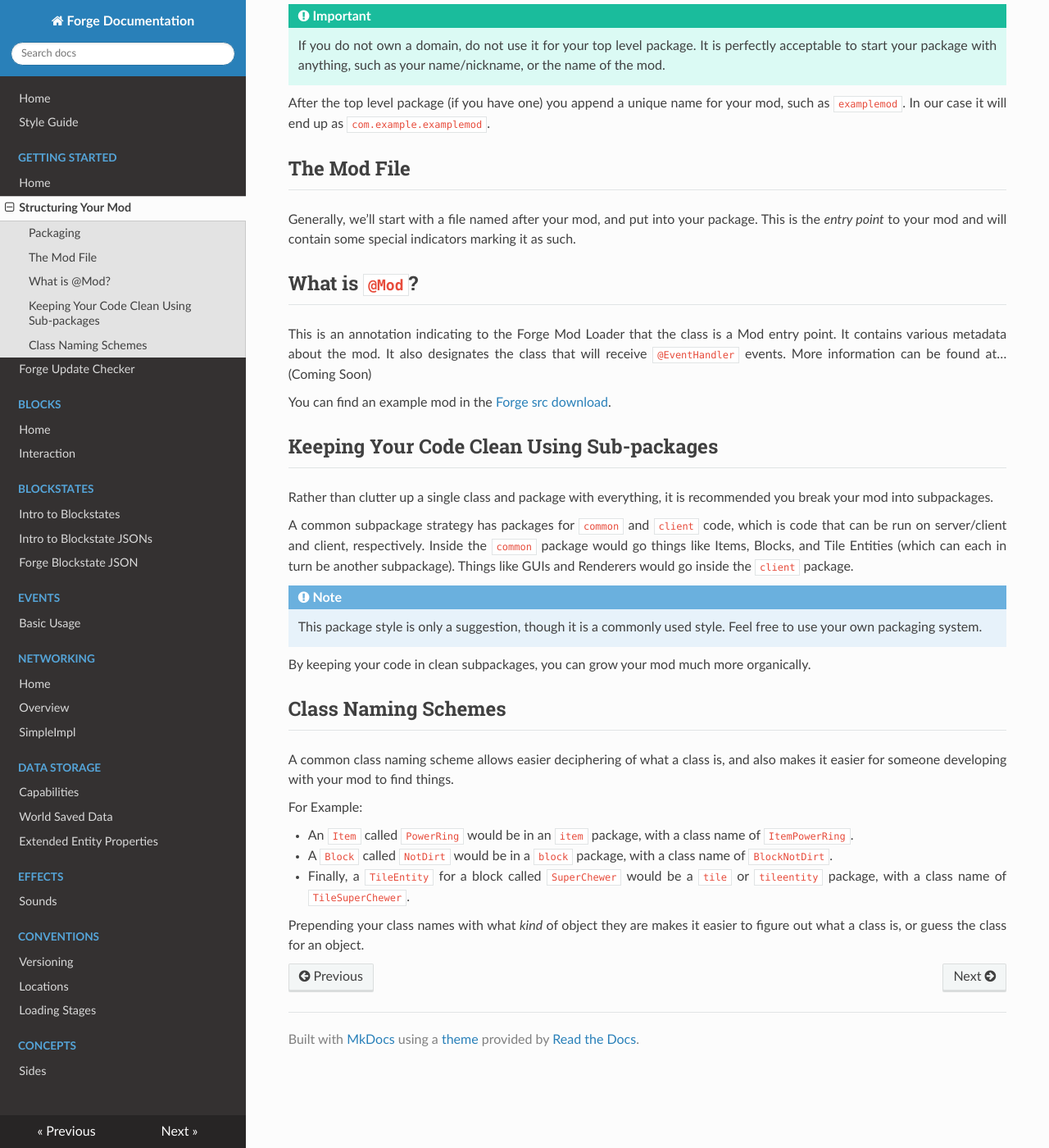
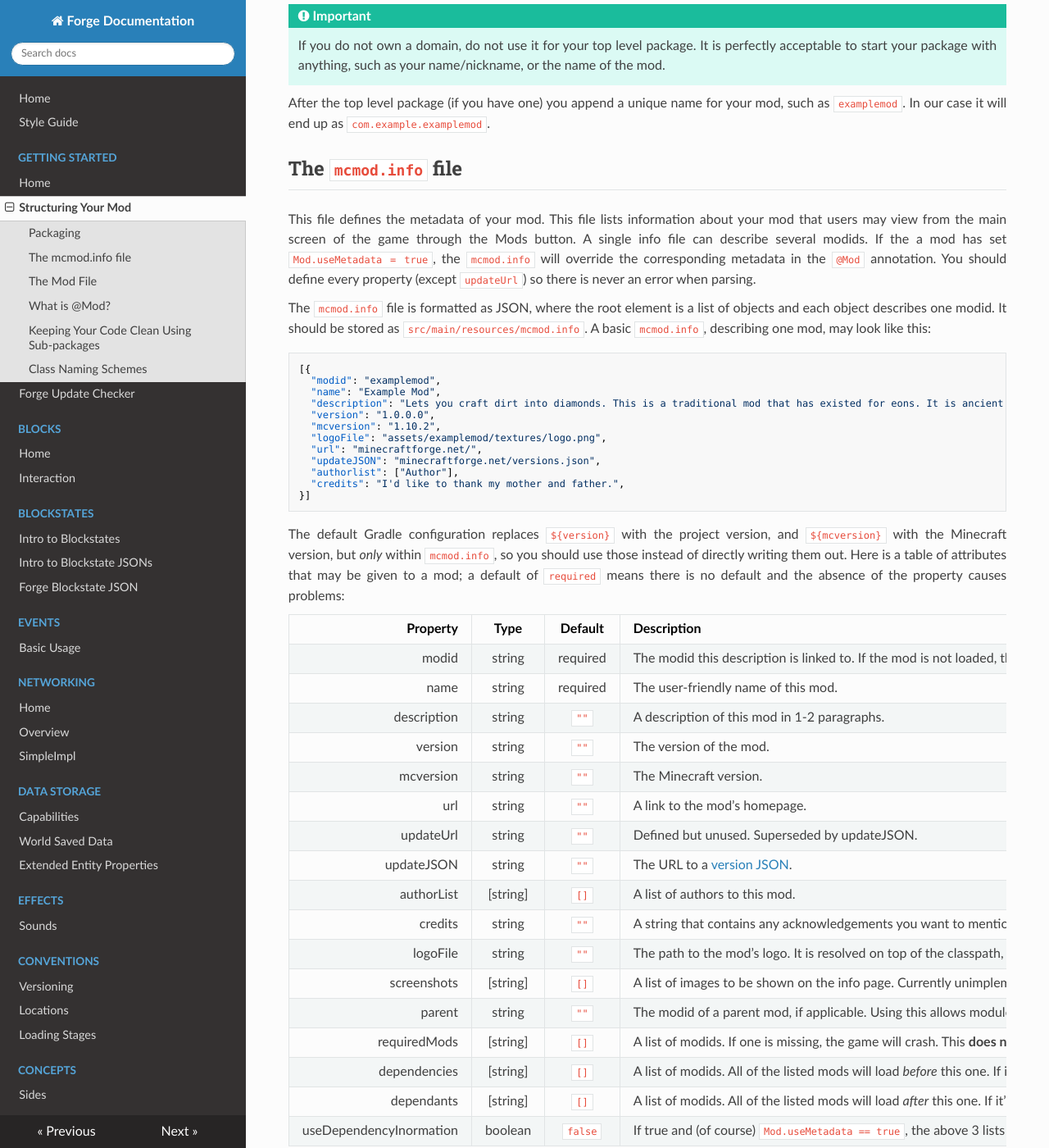
Before and after one commit to MinecraftForge/Documentation, an MkDocs documentation site: the page built from docs/gettingstarted/structuring.md, in a window 1280 px wide and 1400 px high, scrolled down 342 px. Shown: the whole window at 82% size. Built offline with MkDocs 1.6.1, drawn with Linux system fonts in a browser that asks for light colours; nearby versions of some CDN libraries; old or Windows-style settings are respelled for this version of MkDocs; some of the changed text lies outside the part shown.

Commit message:
Add `mcmod.info` to gettingstarted/structuring.md
Define what it is, what it does, and what it can define.

```diff
--- a/docs/gettingstarted/structuring.md
+++ b/docs/gettingstarted/structuring.md
@@ -13,6 +13,50 @@ Pick a unique package name. If you own a URL associated with your project, you c
     If you do not own a domain, do not use it for your top level package. It is perfectly acceptable to start your package with anything, such as your name/nickname, or the name of the mod.
 
 After the top level package (if you have one) you append a unique name for your mod, such as `examplemod`. In our case it will end up as `com.example.examplemod`.
+
+The `mcmod.info` file
+-------------------
+
+This file defines the metadata of your mod. This file lists information about your mod that users may view from the main screen of the game through the Mods button. A single info file can describe several modids. If the a mod has set `Mod.useMetadata = true`, the `mcmod.info` will override the corresponding metadata in the `@Mod` annotation. You should define every property (except `updateUrl`) so there is never an error when parsing.
+
+The `mcmod.info` file is formatted as JSON, where the root element is a list of objects and each object describes one modid. It should be stored as `src/main/resources/mcmod.info`. A basic `mcmod.info`, describing one mod, may look like this:
+
+    [{
+      "modid": "examplemod",
+      "name": "Example Mod",
+      "description": "Lets you craft dirt into diamonds. This is a traditional mod that has existed for eons. It is ancient. The holy Notch created it. Jeb rainbowfied it. Dinnerbone made it upside down. Etc.",
+      "version": "1.0.0.0",
+      "mcversion": "1.10.2",
+      "logoFile": "assets/examplemod/textures/logo.png",
+      "url": "minecraftforge.net/",
+      "updateJSON": "minecraftforge.net/versions.json",
+      "authorlist": ["Author"],
+      "credits": "I'd like to thank my mother and father.",
+    }]
+
+The default Gradle configuration replaces `${version}` with the project version, and `${mcversion}` with the Minecraft version, but *only* within `mcmod.info`, so you should use those instead of directly writing them out. Here is a table of attributes that may be given to a mod; a default of `required` means there is no default and the absence of the property causes problems:
+
+|     Property |   Type   | Default  | Description |
+|-------------:|:--------:|:--------:|:------------|
+|        modid |  string  | required | The modid this description is linked to. If the mod is not loaded, the description is ignored. |
+|         name |  string  | required | The user-friendly name of this mod. |
+|  description |  string  |   `""`   | A description of this mod in 1-2 paragraphs. |
+|      version |  string  |   `""`   | The version of the mod. |
+|    mcversion |  string  |   `""`   | The Minecraft version. |
+|          url |  string  |   `""`   | A link to the mod's homepage. |
+|    updateUrl |  string  |   `""`   | Defined but unused. Superseded by updateJSON. |
+|   updateJSON |  string  |   `""`   | The URL to a [version JSON](autoupdate#forge-update-checker). |
+|   authorList | [string] |   `[]`   | A list of authors to this mod. |
+|      credits |  string  |   `""`   | A string that contains any acknowledgements you want to mention. |
+|     logoFile |  string  |   `""`   | The path to the mod's logo. It is resolved on top of the classpath, so you should put it in a location where the name will not conflict, maybe under your own assets folder. |
+|  screenshots | [string] |   `[]`   | A list of images to be shown on the info page. Currently unimplemented. |
+|       parent |  string  |   `""`   | The modid of a parent mod, if applicable. Using this allows modules of another mod to be listed under it in the info page, like BuildCraft.
+| requiredMods | [string] |   `[]`   | A list of modids. If one is missing, the game will crash. This **does not affect the _ordering_ of mod loading!** To specify ordering as well as requirement, have a coupled entry in `dependencies`. |
+| dependencies | [string] |   `[]`   | A list of modids. All of the listed mods will load *before* this one. If it's not present, nothing happens. |
+|   dependants | [string] |   `[]`   | A list of modids. All of the listed mods will load *after* this one. If it's not present, nothing happens. |
+| useDependencyInormation |  boolean |  `false` | If true and (of course) `Mod.useMetadata == true`, the above 3 lists of dependencies will be used. If not, the above 3 do nothing. |
+
+A good example `mcmod.info` that uses many of these properties is [BuildCraft](http://github.com/BuildCraft/BuildCraft/blob/8.0.x/buildcraft_resources/mcmod.info).
 
 The Mod File
 ------------
```
